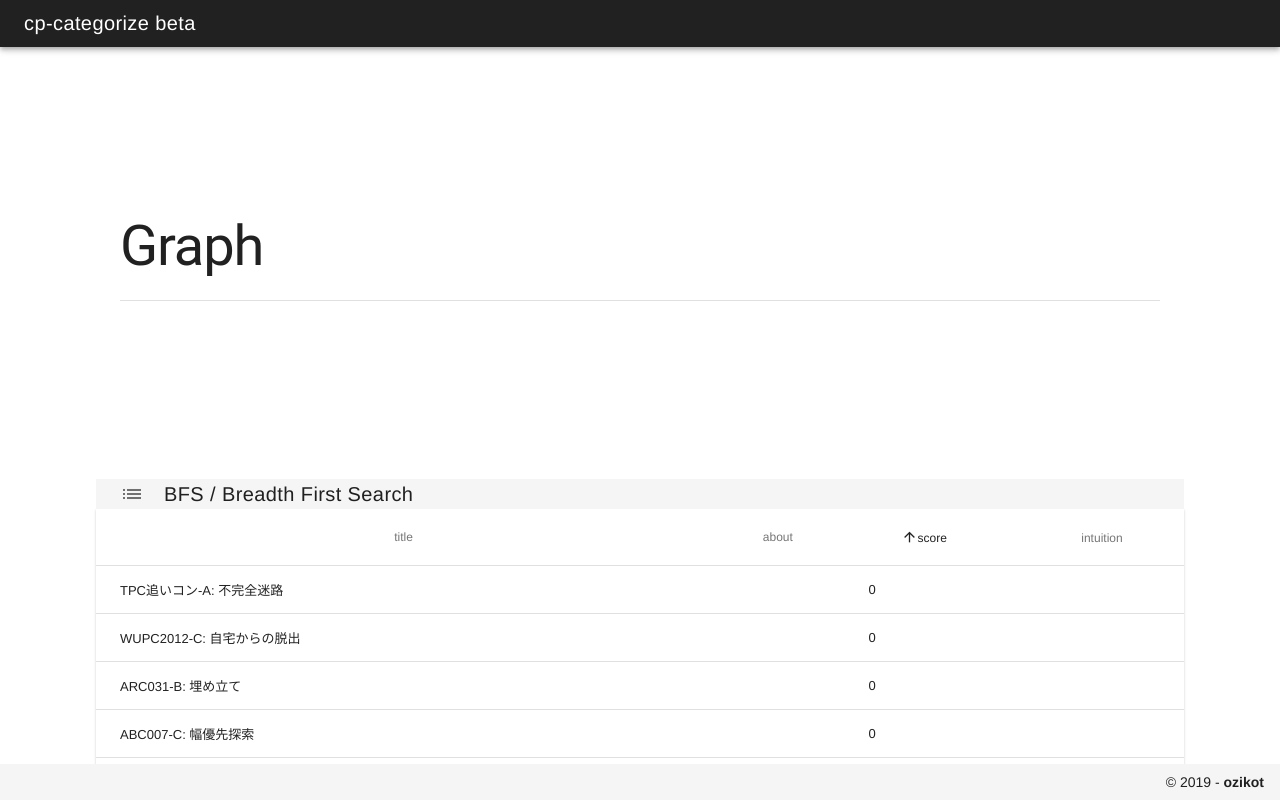
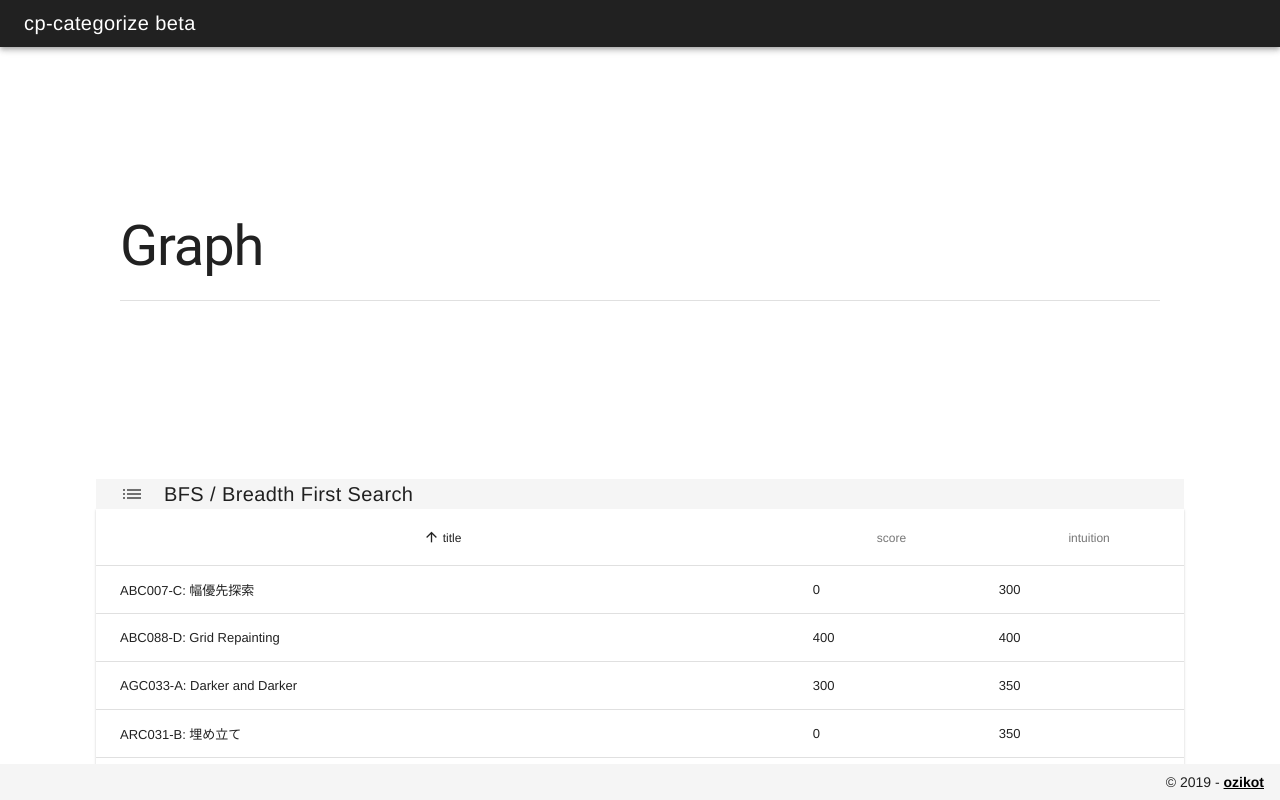
Before and after one commit to tokizuoh/cp-categorize-beta, a Vue app: page /graph in a window 1280 px wide. Shown: the top 800 px of the page. Built offline with nearby package versions, Linux system fonts and the light colour scheme.

Commit message:
Add headerCell details

```diff
--- a/src/components/problems/molecules/AppDataTable.vue
+++ b/src/components/problems/molecules/AppDataTable.vue
@@ -12,13 +12,24 @@
       hide-actions="true"
       :items="problems"
       class="elevation-1">
+      <template slot="headerCell" slot-scope="props">
+        <v-tooltip bottom>
+          <template v-slot:activator="{ on }">
+            <span v-on="on">
+              {{ props.header.text }}
+            </span>
+          </template>
+          <span>
+            {{ props.header.detail }}
+          </span>
+        </v-tooltip>
+      </template>
       <template v-slot:items="props">
-        <!-- <tr @click="location.href=props.item.href"> -->
         <tr @click.right.prevent="say(1)"
             @click.left="jump(props.item.href)">
           <td>{{ props.item.name }}</td>
-          <td class="text-xs-left">{{ props.item.about }}</td>
           <td class="text-xs-left">{{ props.item.score }}</td>
+          <td class="text-xs-left">{{ props.item.intuition }}</td>
         </tr>
       </template>
     </v-data-table>
@@ -33,26 +44,23 @@
           {
             text: 'title',
             align: 'center',
-            sortable: false,
+            sortable: true,
             value: 'name',
-          },
-          {
-            text: 'about',
-            align: 'center',
-            sortable: false,
-            value: 'about'
+            detail: '[ コンテスト名 ] - [ ID ] : [ 問題名 ]'
           },
           {
             text: 'score',
             align: 'center',
             sortable: true,
-            value: 'score'
+            value: 'score',
+            detail: '配点 (無記載の場合は0)'
           },
           {
             text: 'intuition',
             align: 'center',
             sortable: true,
-            value: 'intuition'
+            value: 'intuition',
+            detail: '作者体感配点 (AtCoder配点基準)'
           }
         ],
       }
--- a/src/components/template/AppFooter.vue
+++ b/src/components/template/AppFooter.vue
@@ -1,7 +1,17 @@
 <template>
-  <v-footer class="pa-3" color="" absolute=true>
+  <v-footer class="pa-3"
+            absolute=true>
     <v-spacer></v-spacer>
-    <div>&copy; {{ new Date().getFullYear() }} - <strong>ozikot</strong></div>
+    <div>
+      &copy; {{ new Date().getFullYear() }} -
+      <strong>
+        <a style="color: #000"
+           href='https://github.com/ozikot'
+           target="_blank">
+          ozikot
+        </a>
+      </strong>
+    </div>
   </v-footer>
 </template>
 
--- a/src/components/template/AppHeader.vue
+++ b/src/components/template/AppHeader.vue
@@ -5,7 +5,7 @@
              scroll-toolbar-off-screen=true>
     <v-toolbar-title class="white--text">
       <router-link style="color: #fff"
-         to='/'>
+         　　　　　　to='/'>
         cp-categorize beta
       </router-link>
     </v-toolbar-title>
```
